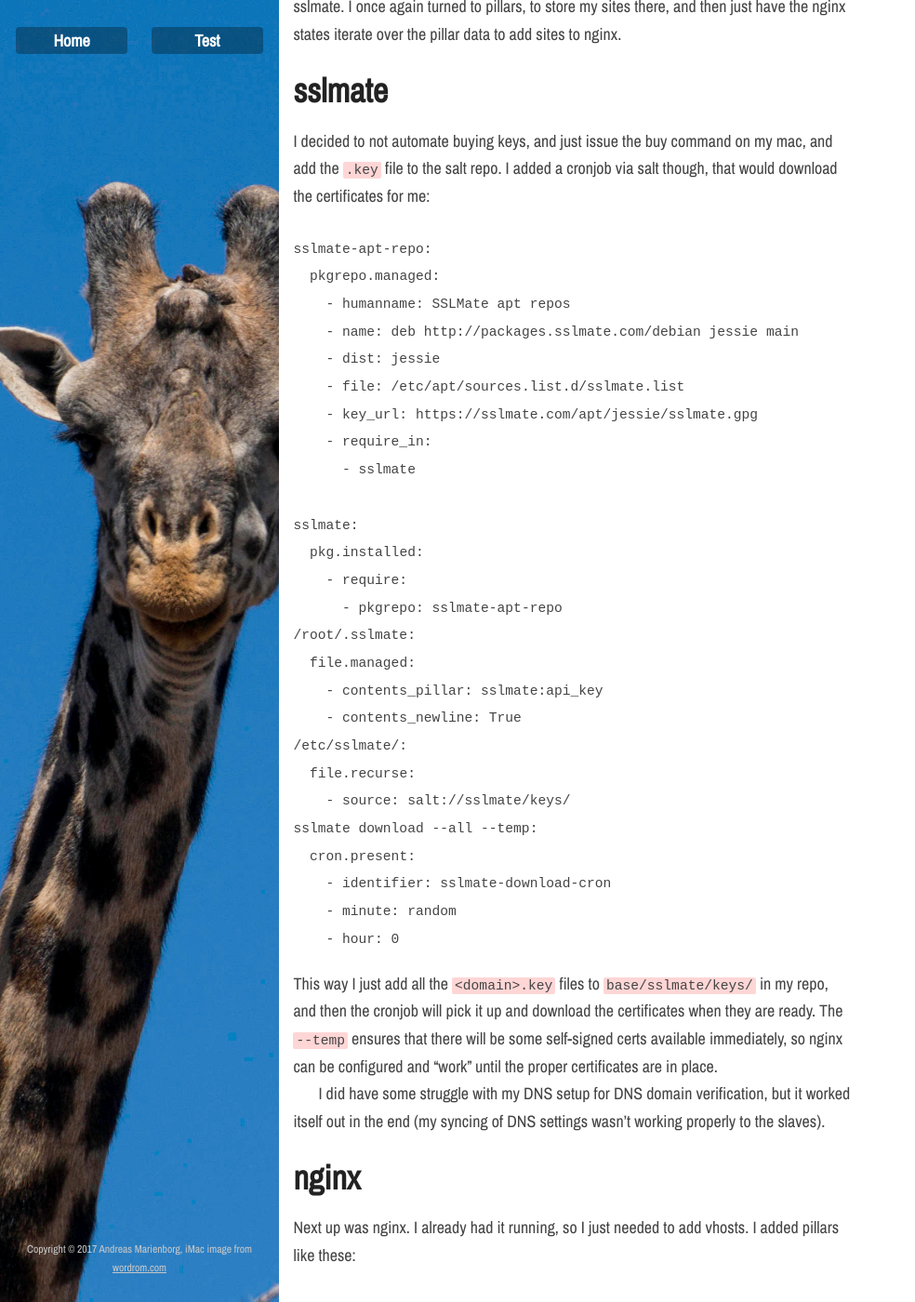
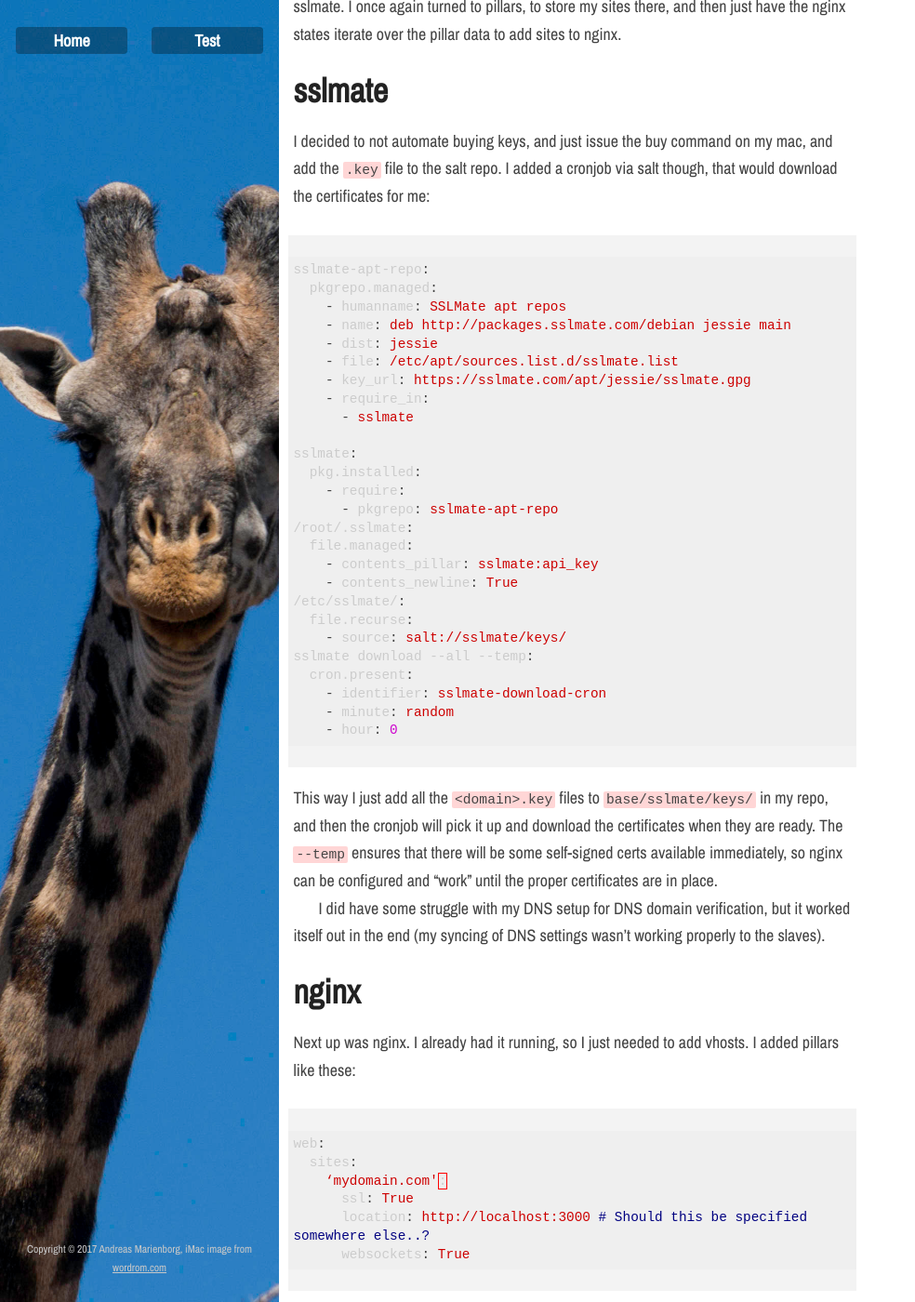
Before and after one commit to omega/omega.github.com, a Jekyll site: the page built from _posts/2015-06-26-saltstack-adventures.md, in a window 1280 px wide and 1400 px high, scrolled down 1132 px. Shown: the whole window at 93% size, without its empty margins (0-984 px from the left). Built offline with Jekyll 4.4.1, drawn with Linux system fonts in a browser that asks for light colours; some of the changed text lies outside the part shown.

Commit message:
change highlighter language

````diff
--- a/_posts/2015-06-26-saltstack-adventures.md
+++ b/_posts/2015-06-26-saltstack-adventures.md
@@ -23,7 +23,7 @@ My next attempt was to get nginx running, and to add a vhost with ssl, and keys
 I decided to not automate buying keys, and just issue the buy command on my mac, and add the `.key` file to the salt repo. I added a cronjob via salt though, that would download the certificates for me:
 
 {% raw %}
-```SaltStack
+```yaml
 sslmate-apt-repo:
   pkgrepo.managed:
     - humanname: SSLMate apt repos
@@ -61,7 +61,7 @@ I did have some struggle with my DNS setup for DNS domain verification, but it w
 
 Next up was nginx. I already had it running, so I just needed to add vhosts. I added pillars like these:
 
-```SaltStack
+```yaml
 web:
   sites:
     ‘mydomain.com':
@@ -73,7 +73,7 @@ web:
 And then I added a state something like this:
 
 {% raw %}
-```SaltStack
+```handlebars
 {% for hostname, data in pillar.get(‘web:sites’, {}).items() %}
 ```
 {% endraw %}
@@ -81,7 +81,7 @@ And then I added a state something like this:
 This doesn’t work, which surprises me, since `salt-call pillar.get web:sites` works perfectly fine. Turns out the `get` in jinja isn’t the same `get`. Reading the docs explained this, but I didn’t read it carefully enough the first few times :) I ended up with this, which works.
 
 {% raw %}
-```SaltStack
+```handlebars
 {% for hostname, data in pillar.get(‘web’).get('sites’, {}).items() %}
 ```
 {% endraw %}
````
